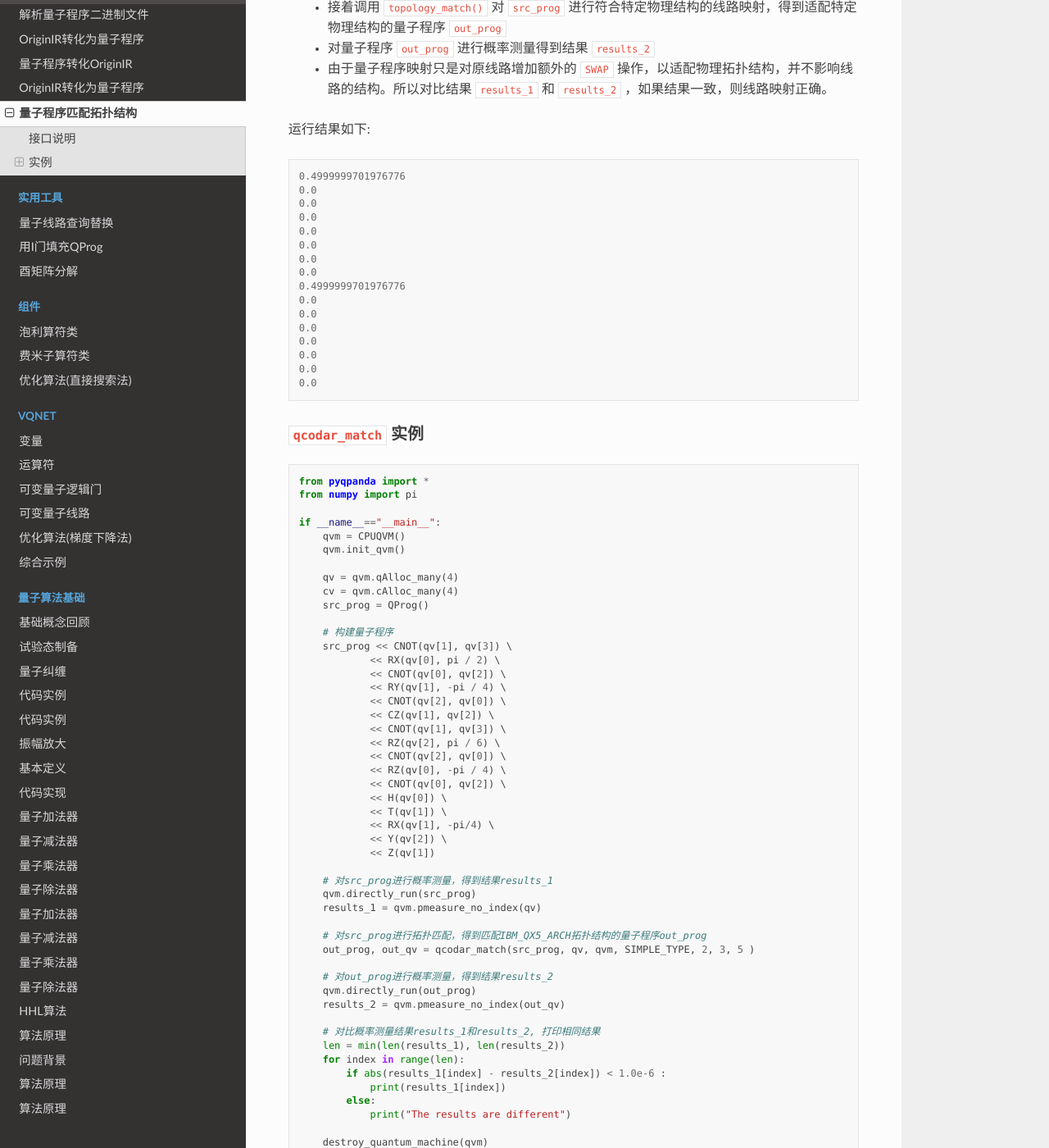
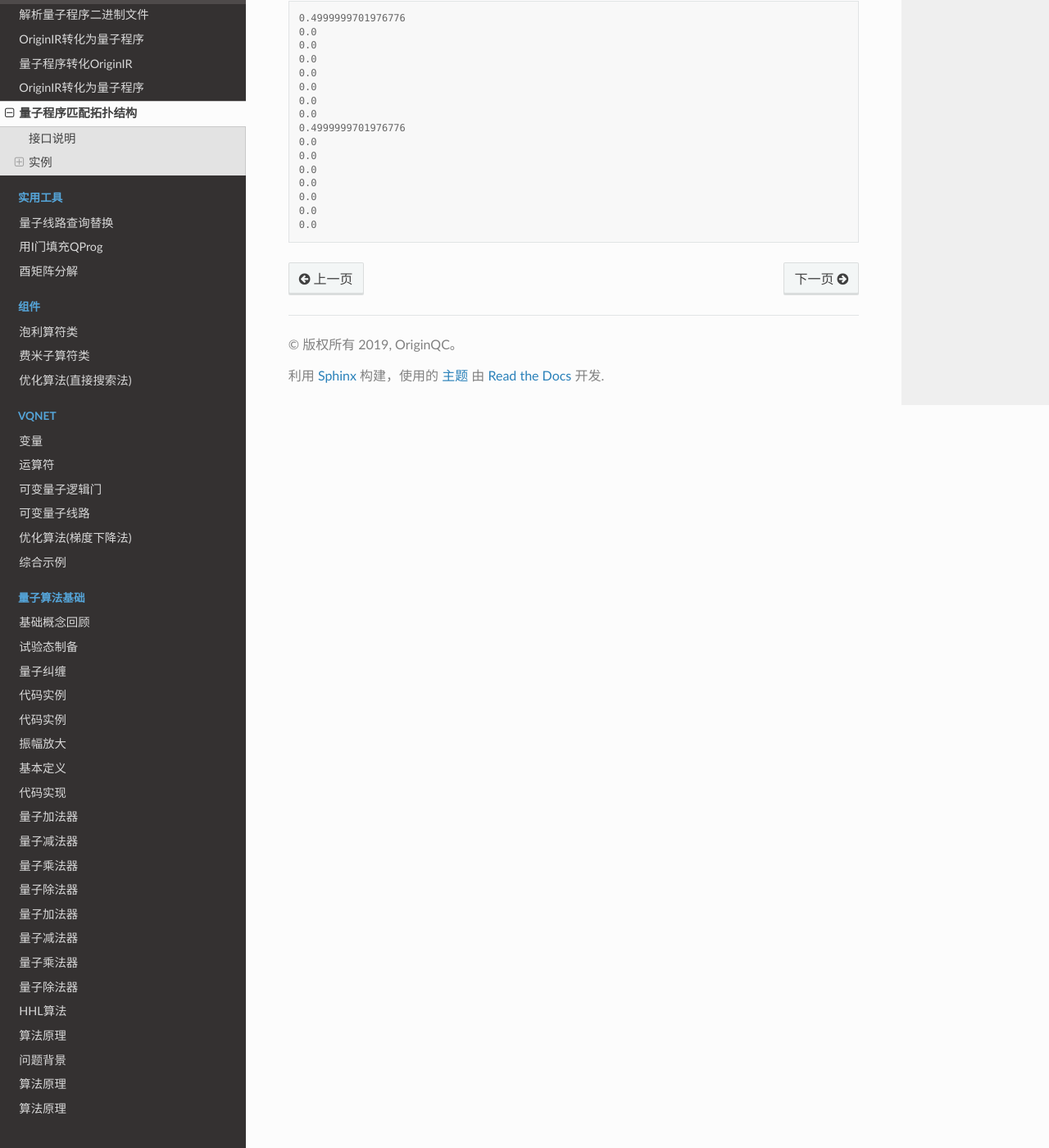
Before and after one commit to OriginQ/pyQPanda-Toturial, a Sphinx documentation site: the page built from source/QCodarMatch.rst, in a window 1280 px wide and 1400 px high, scrolled down 1703 px. Shown: the whole window at 82% size. Built offline with Sphinx 7.4.7 and the Read the Docs theme 2.0.0, drawn with Linux system fonts in a browser that asks for light colours; pages that are not in the unit, such as notebooks, are missing from menus; some of the changed text lies outside the part shown.

Commit message:
<fix>修改QCodarMatch

```diff
--- a/source/QCodarMatch.rst
+++ b/source/QCodarMatch.rst
@@ -15,12 +15,6 @@
 - 接口  ``topology_match``
    通过采用线路分层以及A*搜索算法，在匹配过程中，让插入的SWAP操作个数近似达到最少，使得算法的整体近似消耗达到最少。
    该接口需要传入5个参数，其中分别为 构建的量子程序、使用的量子比特位集合、初始化的虚拟机指针、使用的SWAP操作的方式、拓扑结构的类型；
-   并且返回映射后的量子程序
-
-- 接口  ``qcodar_match``
-   通过采用一种上下文敏感和持续时间感知的重映射算法，该算法能够感知门持续时间差和程序上下文，使得它能够从程序中提取更多的并行性，
-   在不同体系结构的模拟中平均将量子程序的速度提高1.23。并在原始量子噪声模拟器上运行时保持电路的保真度。
-   该接口需要传入7个参数，其中分别为 构建的量子程序、使用的量子比特位集合、初始化的虚拟机指针、拓扑结构的类型、拓扑结构的宽度、拓扑结构的长度、匹配拓扑运行的次数；
    并且返回映射后的量子程序
 
 实例
@@ -105,92 +99,3 @@
     0.0
     0.0
     0.0
-
-``qcodar_match`` 实例
->>>>>>>>>>>>>>>>>>>>>>>>>
-
-.. code-block:: python
-
-    from pyqpanda import *
-    from numpy import pi
-
-    if __name__=="__main__":
-        qvm = CPUQVM()
-        qvm.init_qvm()
-
-        qv = qvm.qAlloc_many(4)
-        cv = qvm.cAlloc_many(4)
-        src_prog = QProg()
-
-        # 构建量子程序
-        src_prog << CNOT(qv[1], qv[3]) \
-                << RX(qv[0], pi / 2) \
-                << CNOT(qv[0], qv[2]) \
-                << RY(qv[1], -pi / 4) \
-                << CNOT(qv[2], qv[0]) \
-                << CZ(qv[1], qv[2]) \
-                << CNOT(qv[1], qv[3]) \
-                << RZ(qv[2], pi / 6) \
-                << CNOT(qv[2], qv[0]) \
-                << RZ(qv[0], -pi / 4) \
-                << CNOT(qv[0], qv[2]) \
-                << H(qv[0]) \
-                << T(qv[1]) \
-                << RX(qv[1], -pi/4) \
-                << Y(qv[2]) \
-                << Z(qv[1])
-
-        # 对src_prog进行概率测量，得到结果results_1
-        qvm.directly_run(src_prog)
-        results_1 = qvm.pmeasure_no_index(qv)
-
-        # 对src_prog进行拓扑匹配，得到匹配IBM_QX5_ARCH拓扑结构的量子程序out_prog
-        out_prog, out_qv = qcodar_match(src_prog, qv, qvm, SIMPLE_TYPE, 2, 3, 5 )
-
-        # 对out_prog进行概率测量，得到结果results_2
-        qvm.directly_run(out_prog)
-        results_2 = qvm.pmeasure_no_index(out_qv)
-
-        # 对比概率测量结果results_1和results_2, 打印相同结果
-        len = min(len(results_1), len(results_2))
-        for index in range(len):
-            if abs(results_1[index] - results_2[index]) < 1.0e-6 :
-                print(results_1[index])
-            else:
-                print("The results are different")
-
-        destroy_quantum_machine(qvm)
-
-具体步骤如下:
-
- - 首先创建量子虚拟机、量子寄存器、经典寄存器
-
- - 编写量子程序 ``src_prog`` ，对该量子程序进行概率测量得到结果 ``results_1``
-
- - 接着调用 ``qcodar_match()`` 对 ``src_prog`` 进行符合特定物理结构的线路映射，得到适配特定物理结构的量子程序 ``out_prog``
-
- - 对量子程序 ``out_prog`` 进行概率测量得到结果 ``results_2``
-
- - 由于量子程序映射只是对原线路增加额外的 ``SWAP`` 操作，以适配物理拓扑结构，并不影响线路的结构。所以对比结果 ``results_1`` 和 ``results_2`` ，如果结果一致，则线路映射正确。
-
-
-运行结果如下：
-
-.. code-block:: c
-
-    0.0
-    0.0
-    0.0
-    0.0
-    0.2699950337409973
-    0.4585585296154022
-    0.04632381722331047
-    0.07867620140314102
-    0.0
-    0.0
-    0.0
-    0.0
-    0.013498696498572826
-    0.007947907783091068
-    0.07867618650197983
-    0.046323806047439575
```
